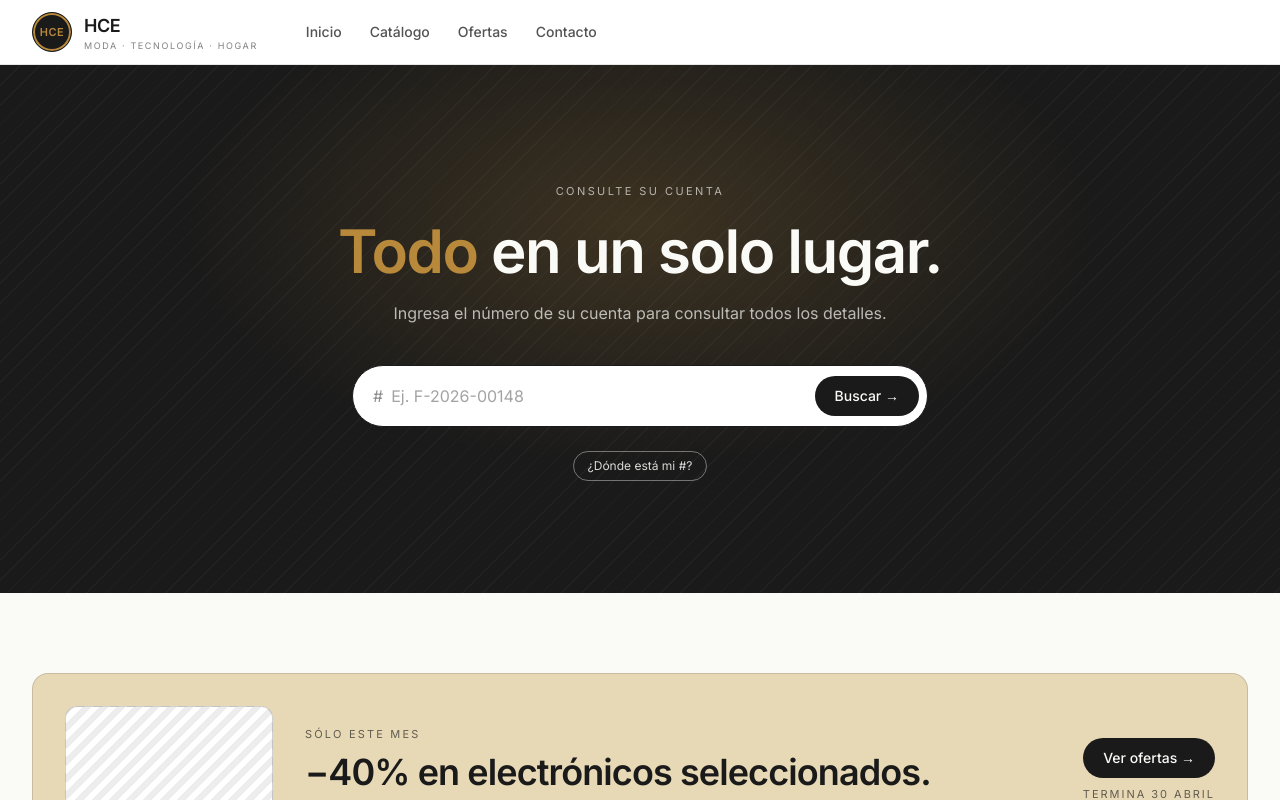
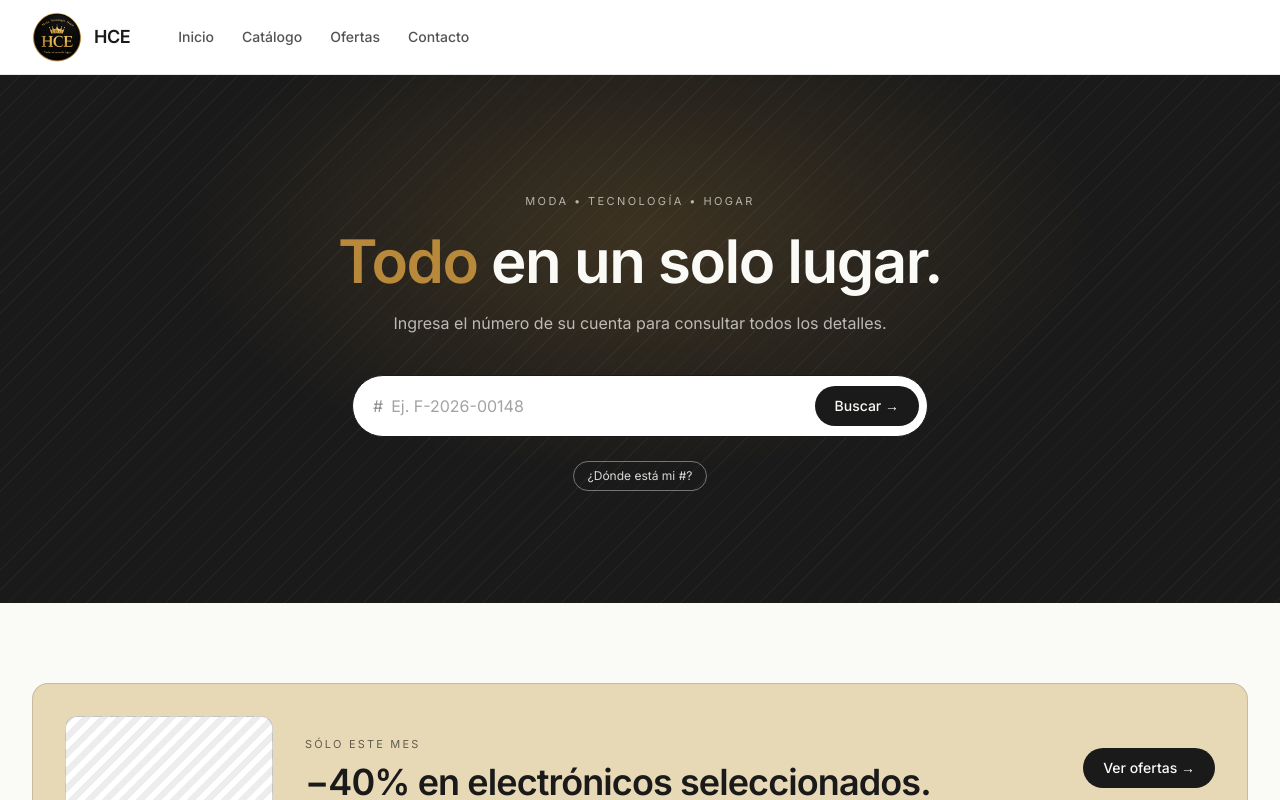
Before and after one commit to sistemakim/clienteskym, a Next.js app: page / in a window 1280 px wide. Shown: the top 800 px of the page. Built offline with nearby package versions, Linux system fonts and the light colour scheme.

Commit message:
header tweaks

```diff
--- a/src/components/home/Header.tsx
+++ b/src/components/home/Header.tsx
@@ -1,6 +1,7 @@
 'use client';
 
 import Link from 'next/link';
+import Image from 'next/image'
 import { Disclosure, DisclosureButton, DisclosurePanel } from '@headlessui/react';
 
 function MenuIcon({ open }: { open: boolean }) {
@@ -32,14 +33,14 @@ export default function Header() {
         <>
           <div className="mx-auto flex max-w-7xl items-center gap-6 px-5 py-3 sm:px-8">
             <Link href="/" className="flex items-center gap-3">
-              <span className="grid h-10 w-10 place-items-center rounded-full border border-ink bg-ink text-gold ring-2 ring-inset ring-gold">
-                <span className="text-[11px] font-semibold tracking-wider">HCE</span>
-              </span>
+              <Image
+                src="/logo.webp"
+                alt="HCE logo"
+                width={50}
+                height={50}
+              />
               <span className="leading-tight">
                 <span className="block text-lg font-semibold tracking-tight text-ink">HCE</span>
-                <span className="block text-[9px] uppercase tracking-[0.18em] text-ink/55">
-                  Moda · Tecnología · Hogar
-                </span>
               </span>
             </Link>
 
--- a/src/components/home/HeroSearch.tsx
+++ b/src/components/home/HeroSearch.tsx
@@ -49,7 +49,7 @@ export default function HeroSearch() {
 
       <div className="mx-auto max-w-4xl px-5 py-20 text-center sm:px-8 sm:py-28">
         <span className="text-[11px] uppercase tracking-[0.22em] text-paper/65">
-          Consulte su cuenta
+          Moda • Tecnología • Hogar
         </span>
         <h1 className="mt-5 text-balance text-4xl font-semibold leading-[1.05] tracking-tight sm:text-6xl">
           <span className="text-gold">Todo </span>en un solo lugar.
```
Also changed, not shown: public/logo.webp (added).
